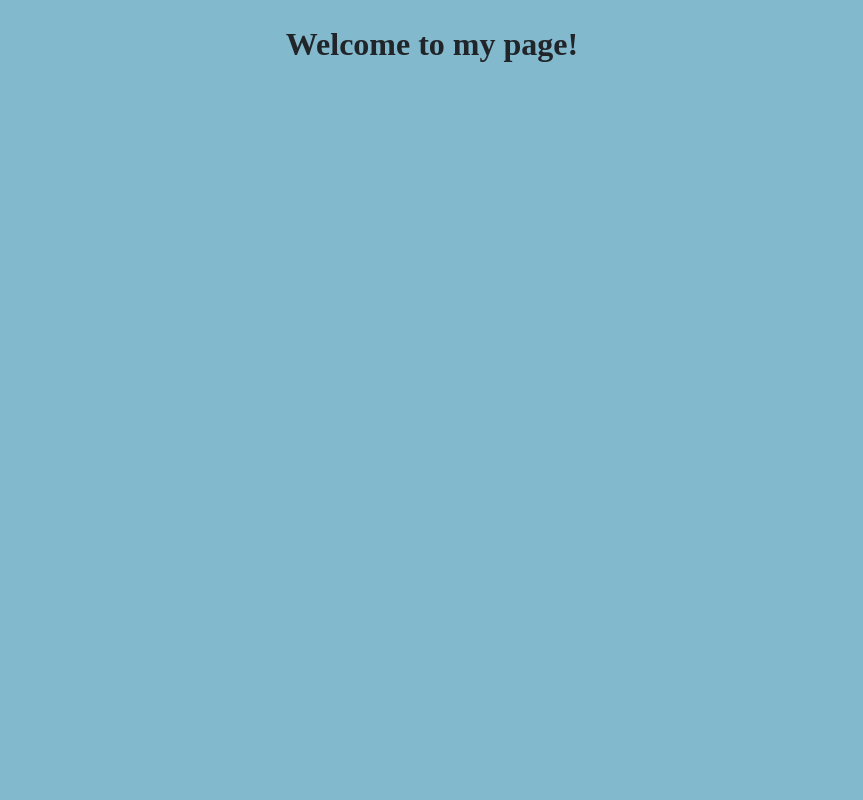
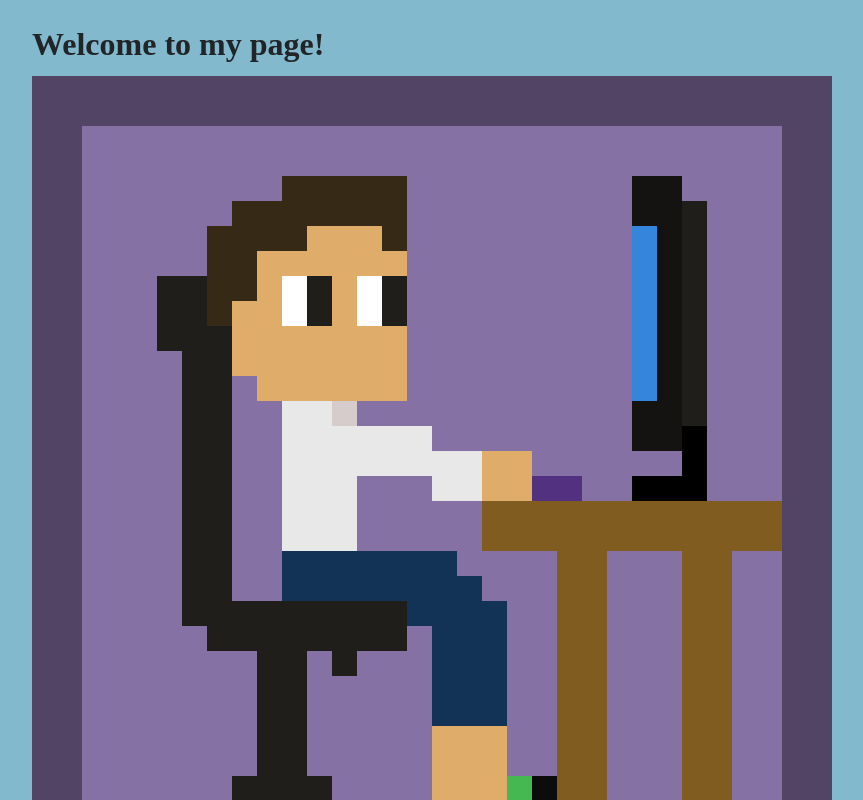
Before and after one commit to fellowfan/fellowfan.github.io, a website: page index.html in a window 1280 px wide. Shown: the whole page, without its empty margins (208-1071 px from the left). Drawn offline with nearby package versions, Linux system fonts and the light colour scheme.

Commit message:
Added my pixel art portrait

```diff
--- a/index.html
+++ b/index.html
@@ -20,6 +20,8 @@
 
         </div>
 
+        <img src="Profile.png" alt="Pixel art of myself"""
+
         <div id="nav_menu">
 
         <div id="about_me"></div>
```
Also changed, not shown: Profile.png (added).
